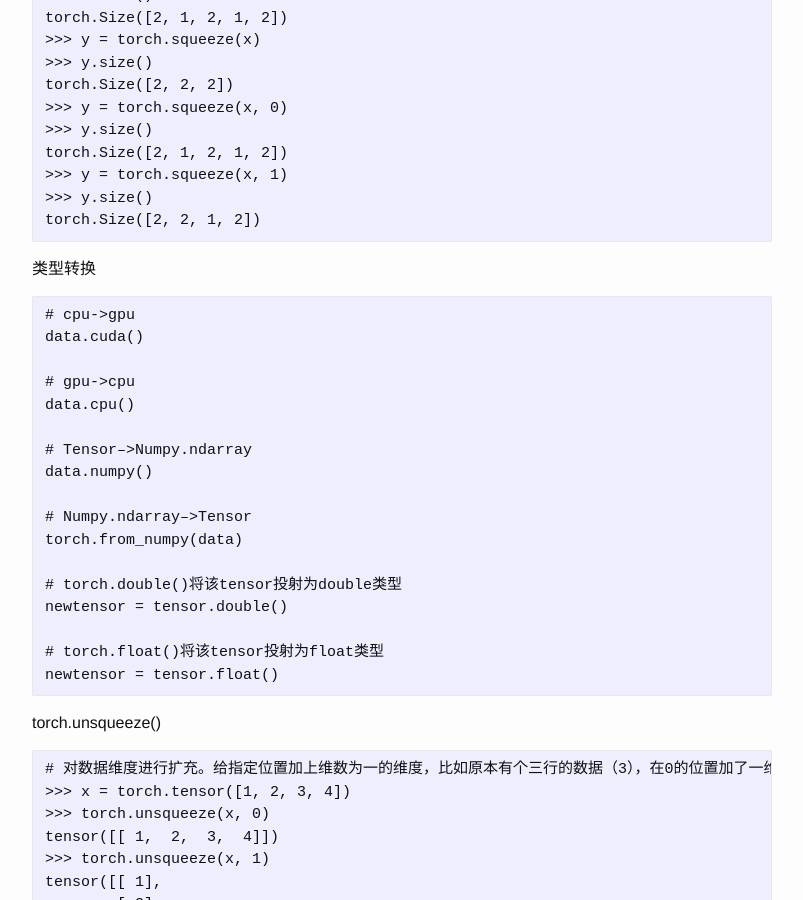
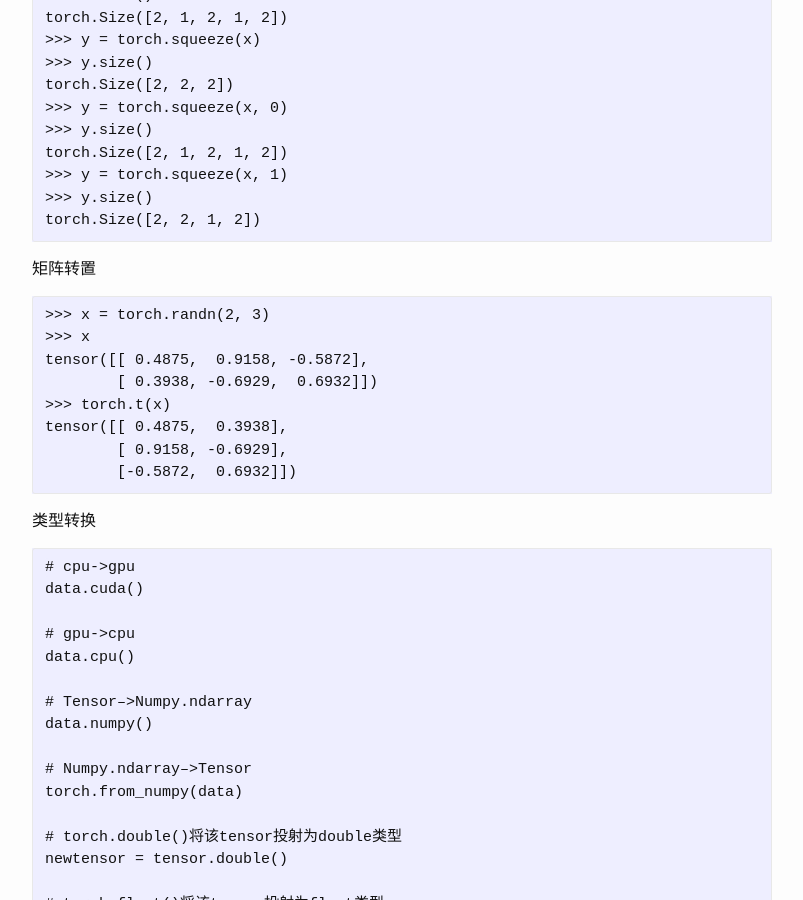
Before and after one commit to josephstalin117/josephstalin117.github.io, a Jekyll site: the page built from _posts/2019-3-11-pytorch.markdown, in a window 1280 px wide and 900 px high, scrolled down 3296 px. Shown: the whole window, without its empty margins (238-1041 px from the left). Built offline with Jekyll 4.4.1, drawn with Linux system fonts in a browser that asks for light colours.

Commit message:
add pytorch transpose

````diff
--- a/_posts/2018-6-23-latex.markdown
+++ b/_posts/2018-6-23-latex.markdown
@@ -235,12 +235,12 @@
 $A^{\mathrm{T}}$
 ```
 
-多行公式堆积
+多行公式堆积(nonumber 代表没有公式编号)
 ```
 % & 指定位置对齐
 \begin{align}
-	x &= t + \cos{t} + 1\\
-	y &= 2\sin{t}
+	x &= t + \cos{t} + 1 \\
+	y &= 2\sin{t} \nonumber
 \end{align}
 ```
 
--- a/_posts/2019-3-11-pytorch.markdown
+++ b/_posts/2019-3-11-pytorch.markdown
@@ -160,6 +160,18 @@
 >>> y = torch.squeeze(x, 1)
 >>> y.size()
 torch.Size([2, 2, 1, 2])
+```
+
+矩阵转置
+```
+>>> x = torch.randn(2, 3)
+>>> x
+tensor([[ 0.4875,  0.9158, -0.5872],
+        [ 0.3938, -0.6929,  0.6932]])
+>>> torch.t(x)
+tensor([[ 0.4875,  0.3938],
+        [ 0.9158, -0.6929],
+        [-0.5872,  0.6932]])
 ```
 
 类型转换
````
